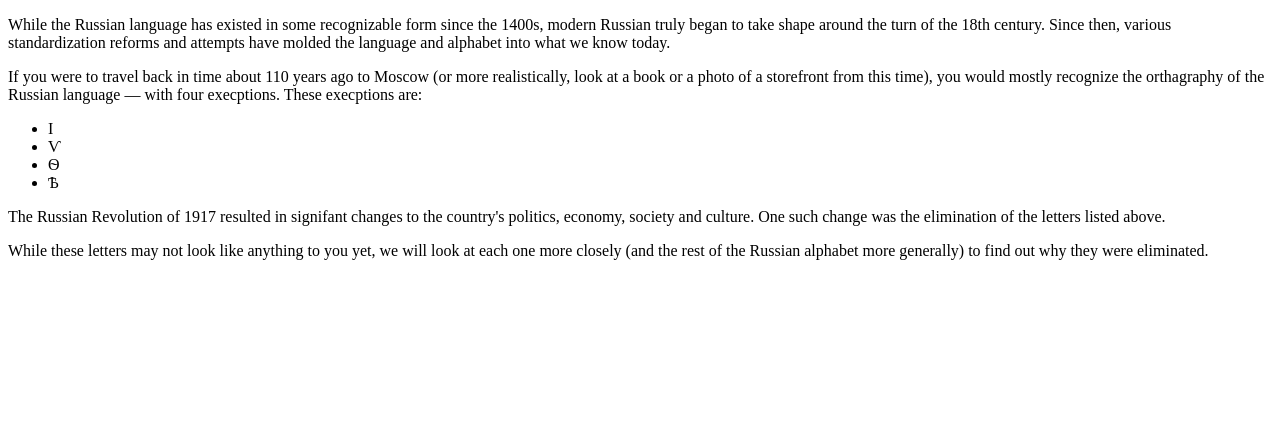
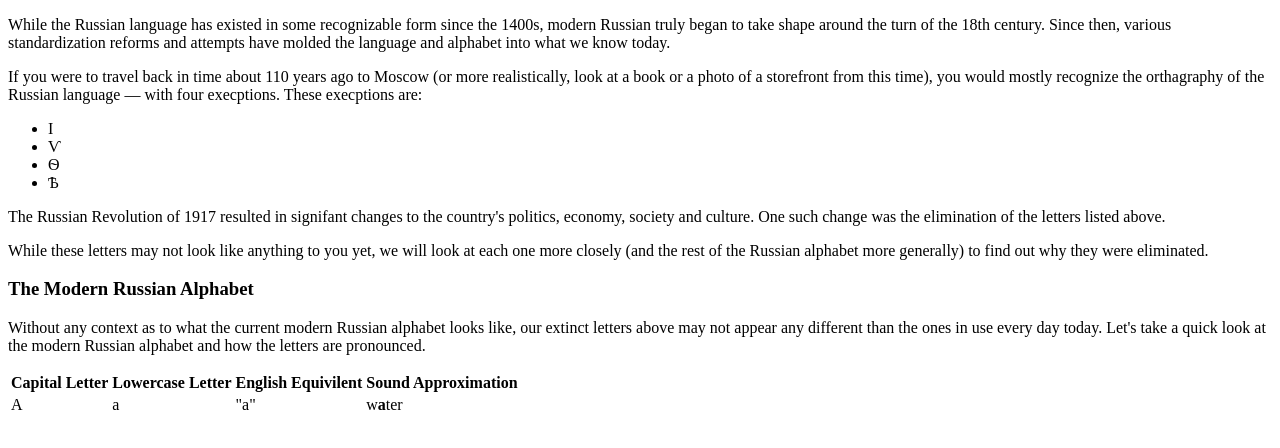
Before and after one commit to LaunchCodeAllhubs/js-assignment-4-html-me-something-awoodcoc, a website: page index.html in a window 1280 px wide. Shown: the part 152-600 px from the top of the page. Drawn offline with Linux system fonts and the light colour scheme.

Commit message:
Added a second section where I began the intro on the modern Russian alphabet and began writing the table for it

```diff
--- a/index.html
+++ b/index.html
@@ -31,6 +31,27 @@
                <p>While these letters may not look like anything to you yet, we will look at each one more closely (and the rest of the Russian
                   alphabet more generally) to find out why they were eliminated.</p>
             </section>
+            <section>
+               <h3>The Modern Russian Alphabet</h3>
+               <p>Without any context as to what the current modern Russian alphabet looks like, our extinct letters above may not appear any
+                  different than the ones in use every day today. Let's take a quick look at the modern Russian alphabet and how the letters are
+                  pronounced.
+               </p>
+               <table>
+                  <tr>
+                     <th>Capital Letter</th>
+                     <th>Lowercase Letter</th>
+                     <th>English Equivilent</th>
+                     <th>Sound Approximation</th>
+                  </tr>
+                  <tr>
+                     <td>A</td>
+                     <td>a</td>
+                     <td>"a"</td>
+                     <td>w<b>a</b>ter</td>
+                  </tr>
+               </table>
+            </section>
          </article>
 
       </main>
```
